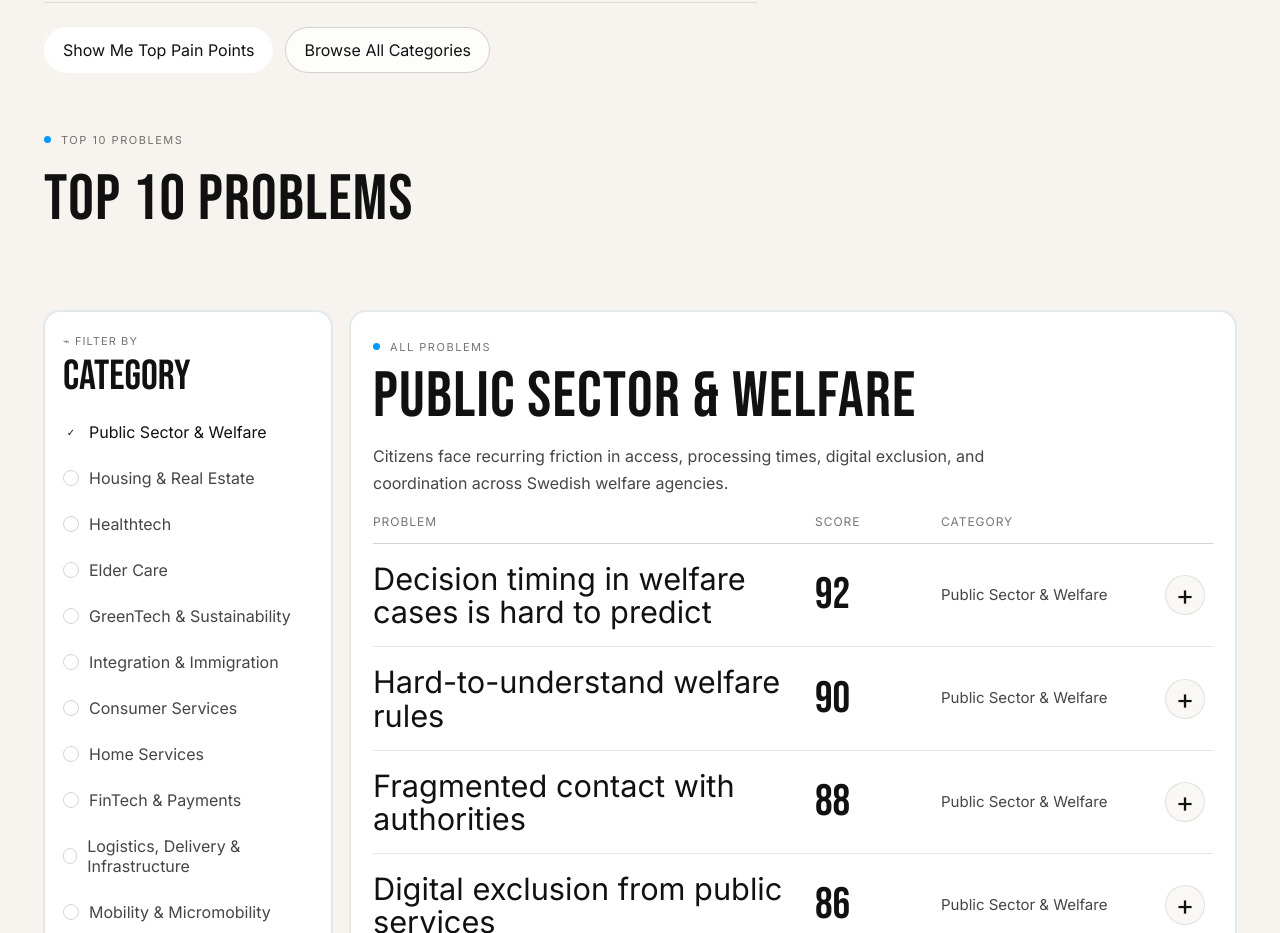
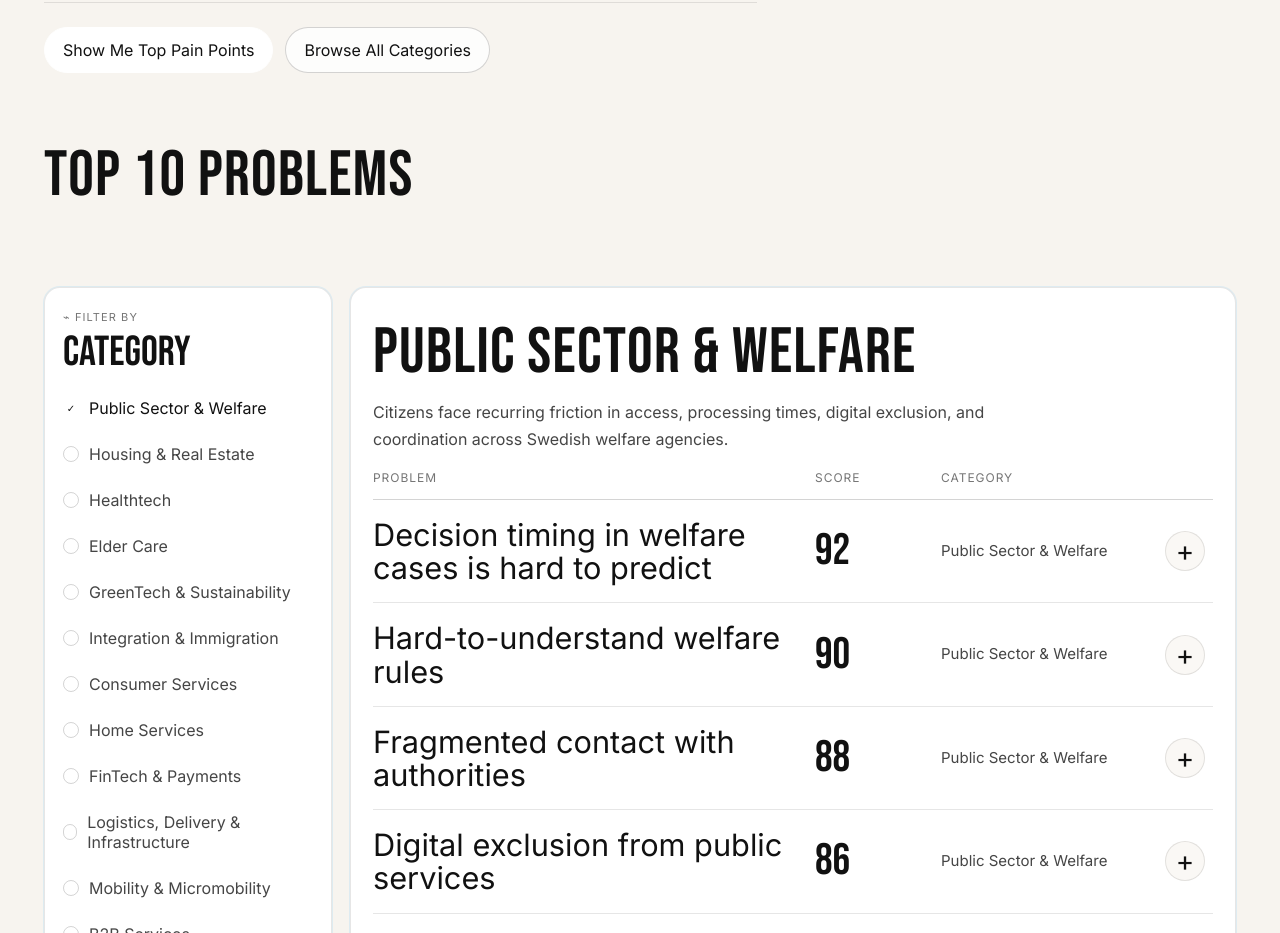
Before and after one commit to mpendyala3/fix-my-itch-sweden, a Next.js app: page / in a window 1280 px wide. Shown: the part 1118-2051 px from the top of the page. Built offline with nearby package versions, Linux system fonts and the light colour scheme.

Commit message:
refactor: remove eyebrow headings sitewide

```diff
--- a/app/ClientHome.tsx
+++ b/app/ClientHome.tsx
@@ -690,10 +690,6 @@ export function HomePage({ routeLabel }: { routeLabel?: string }) {
         <section className="top-problems-section" id="top-10-problems">
           <div className="container top-problems-wrap">
             <div className="section-head top-problems-head">
-              <div className="eyebrow">
-                <span className="eyebrow-dot" />
-                {text.swipeEyebrow}
-              </div>
               <h2>{text.swipeTitle}</h2>
               <p>{text.swipeBody}</p>
             </div>
@@ -835,10 +831,6 @@ export function HomePage({ routeLabel }: { routeLabel?: string }) {
               <section className="problem-panel" aria-label={categoryMeta.name}>
                 <div className="browser-title-inline">
                   <div>
-                    <div className="eyebrow">
-                      <span className="eyebrow-dot" />
-                      {text.allProblemsLabel}
-                    </div>
                     <h3>{categoryMeta.name}</h3>
                     <p>{categoryMeta.subtitle}</p>
                   </div>
--- a/app/globals.css
+++ b/app/globals.css
@@ -268,7 +268,6 @@ nav {
   padding-block: 1.5rem 0.25rem;
 }
 
-.eyebrow,
 .mini-kicker {
   display: inline-flex;
   align-items: center;
@@ -277,13 +276,6 @@ nav {
   text-transform: uppercase;
   letter-spacing: 0.14em;
   font-size: 0.6875rem;
-}
-
-.eyebrow-dot {
-  width: 0.4375rem;
-  height: 0.4375rem;
-  border-radius: 999px;
-  background: var(--accent);
 }
 
 .hero-copy h1,
```
Also changed, not shown: 13 other files (tests, documents, lock files or other folders).
